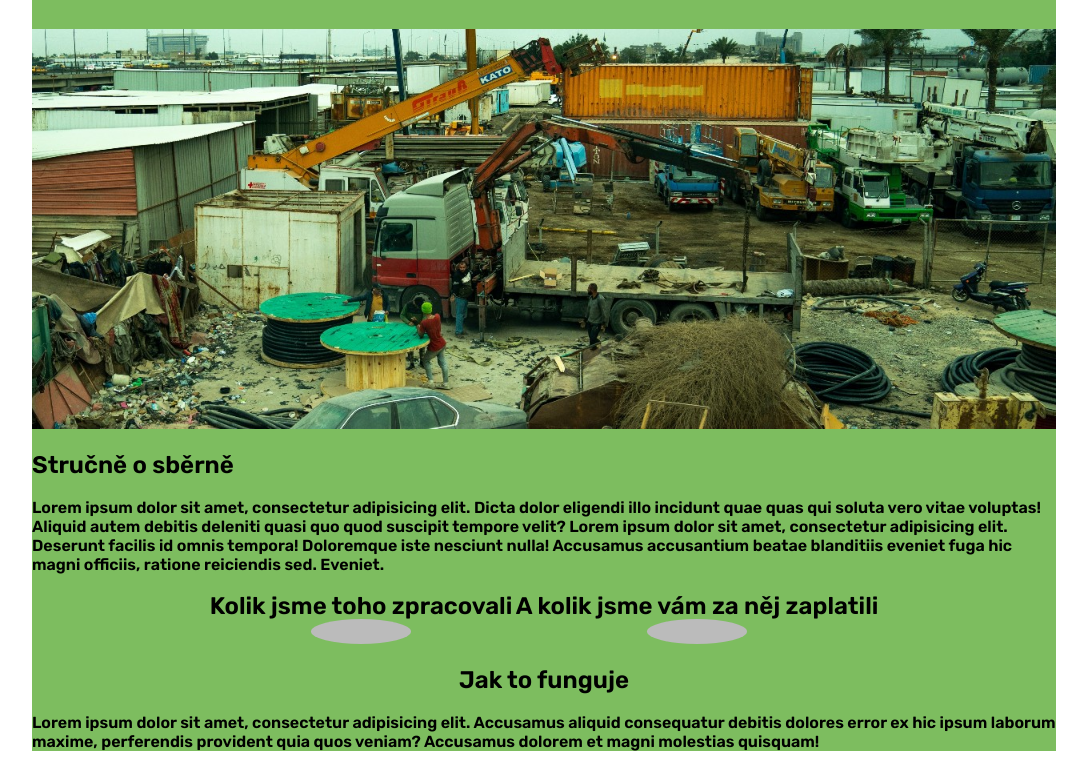
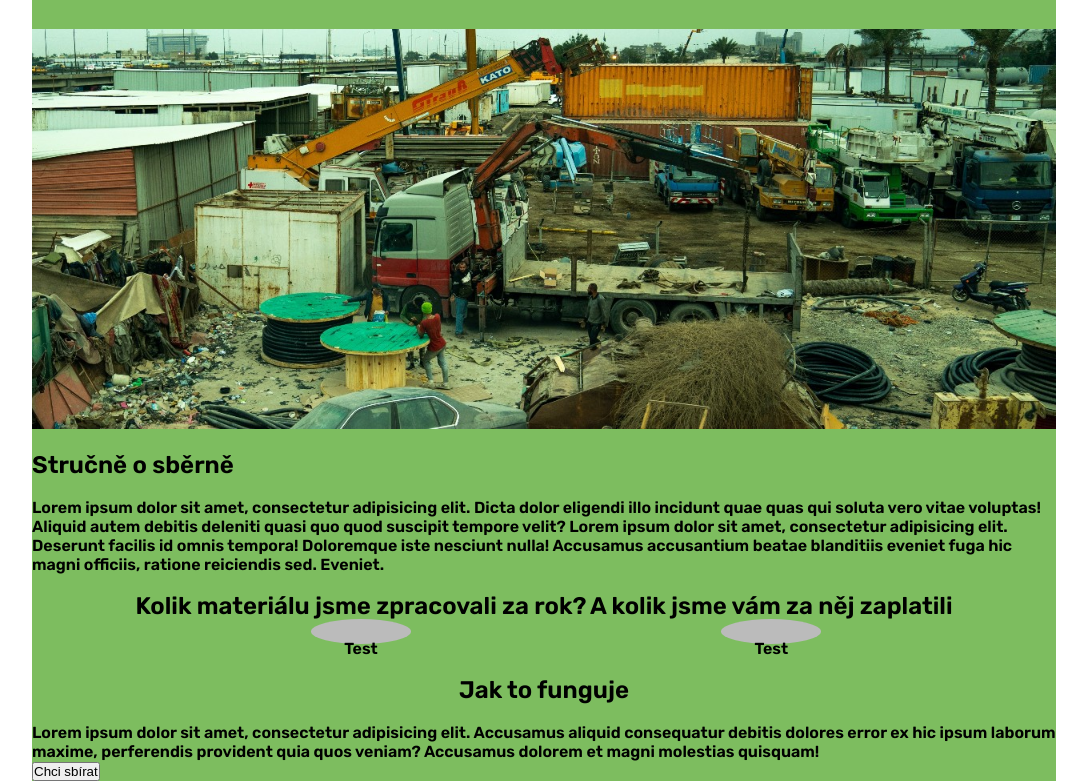
Before and after one commit to v-kollar/junkyard-website, a Flask app: page / in a window 1280 px wide. Shown: the part 200-981 px from the top of the page, without its empty margins (96-1183 px from the left). Before the commit the page ends 951 px from the top, so only its background shows below. Run offline with Flask 2, Linux system fonts and the light colour scheme.

Commit message:
Upravení textu v kroužcích

```diff
--- a/src/templates/index.jinja2
+++ b/src/templates/index.jinja2
@@ -9,18 +9,23 @@
         </section>
         <section class="kola">
         <div>
-        <h2>Kolik jsme toho zpracovali</h2>
-        <span class="dot"></span>
+        <h2>Kolik materiálu jsme zpracovali za rok?</h2>
+        <span class="dot"><p>Test</p></span>
         </div>
             <div>
             <h2>A kolik jsme vám za něj zaplatili</h2>
-        <span class="dot"></span>
+        <span class="dot"><p>Test</p></span>
         </div>
         </section>
         <section>
         <h2>Jak to funguje</h2>
         <p>Lorem ipsum dolor sit amet, consectetur adipisicing elit. Accusamus aliquid consequatur debitis dolores error ex hic ipsum laborum maxime, perferendis provident quia quos veniam? Accusamus dolorem et magni molestias quisquam!</p>
         </section>
+        <section>
+        <button type="button" onclick="">Chci sbírat</button>
+        </section>
+
+
 
 
 {% endblock %}
```
